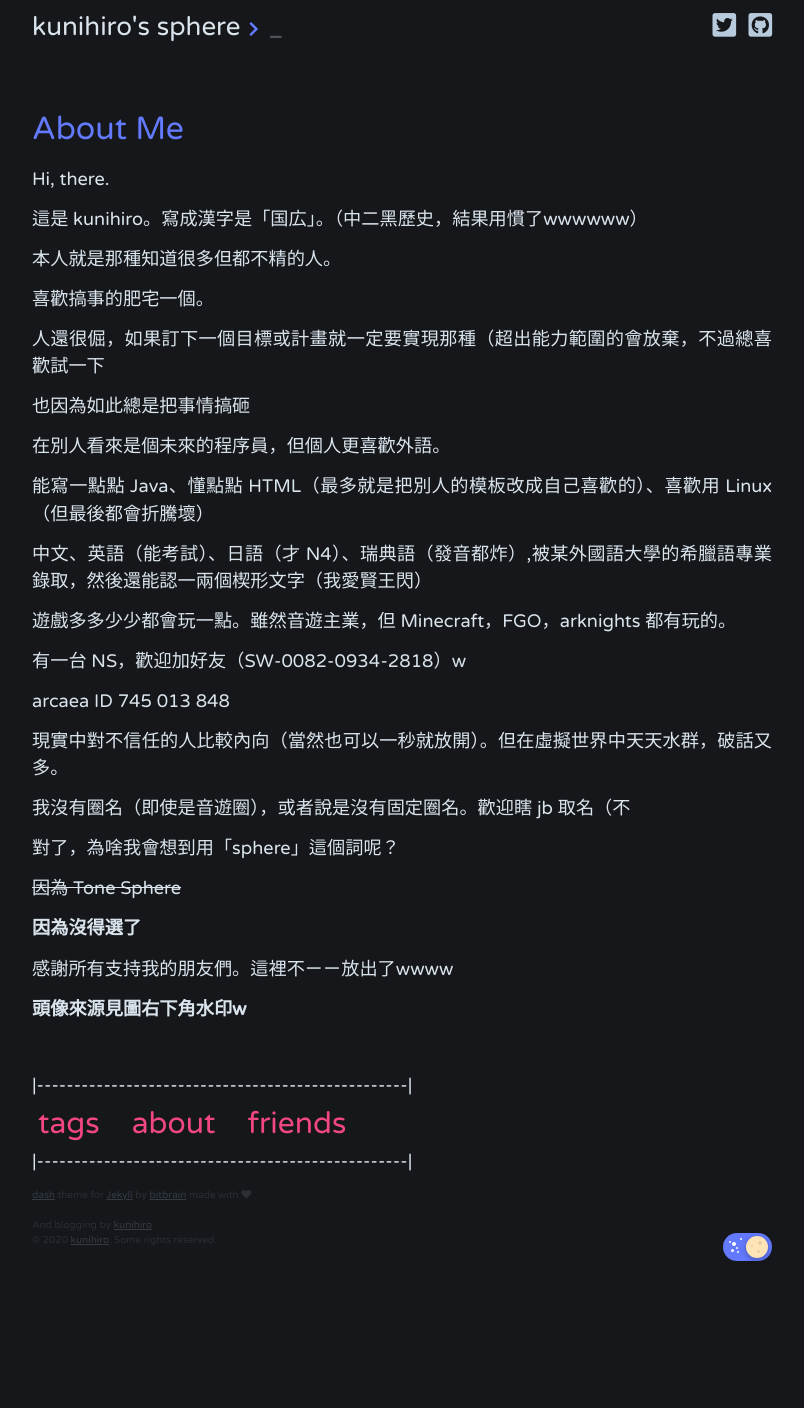
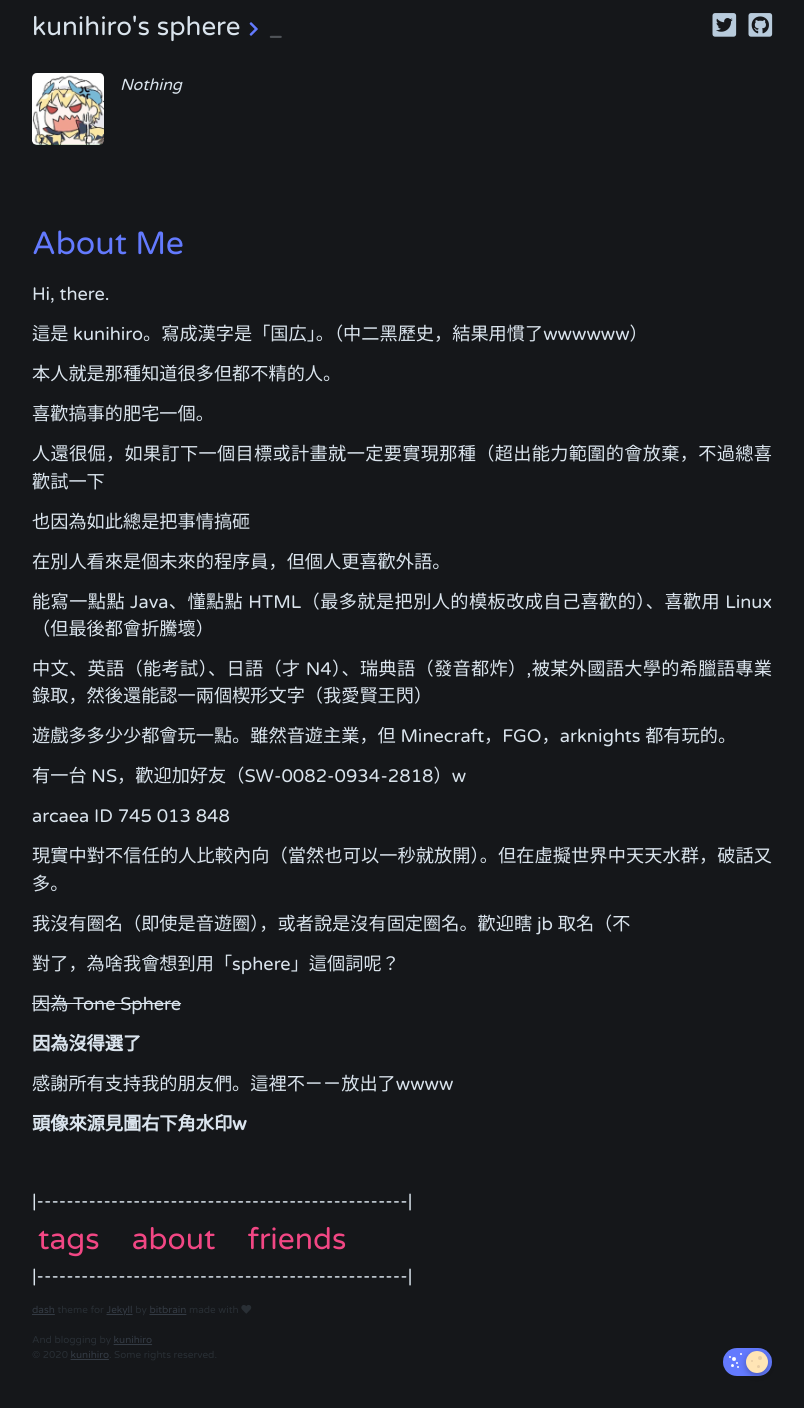
Before and after one commit to MyCodingSucks/MyCodingSucks.github.io, a Jekyll site: the page built from bottom_bar/about.md, in a window 1280 px wide. Shown: the whole page, without its empty margins (238-1042 px from the left). Built offline with Jekyll 4.4.1, drawn with Linux system fonts in a browser that asks for light colours; before the commit the page ends 1293 px from its top, so only the background shows below that.

Commit message:
Update about.md

```diff
--- a/bottom_bar/about.md
+++ b/bottom_bar/about.md
@@ -1,6 +1,12 @@
 ---
 layout: default
 ---
+
+{% unless site.dash.show_author == false %}
+  {% include author.html %}
+{% endunless %}
+
+<br>
 
 # About Me
 
```
